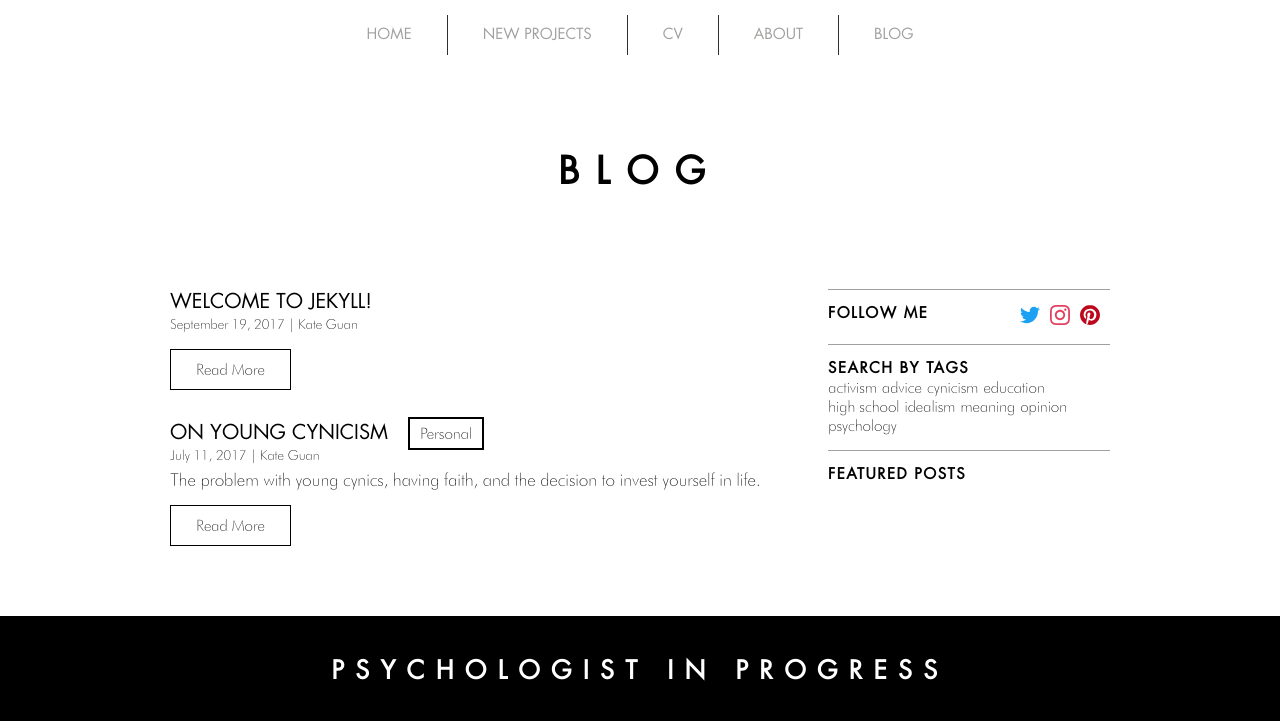
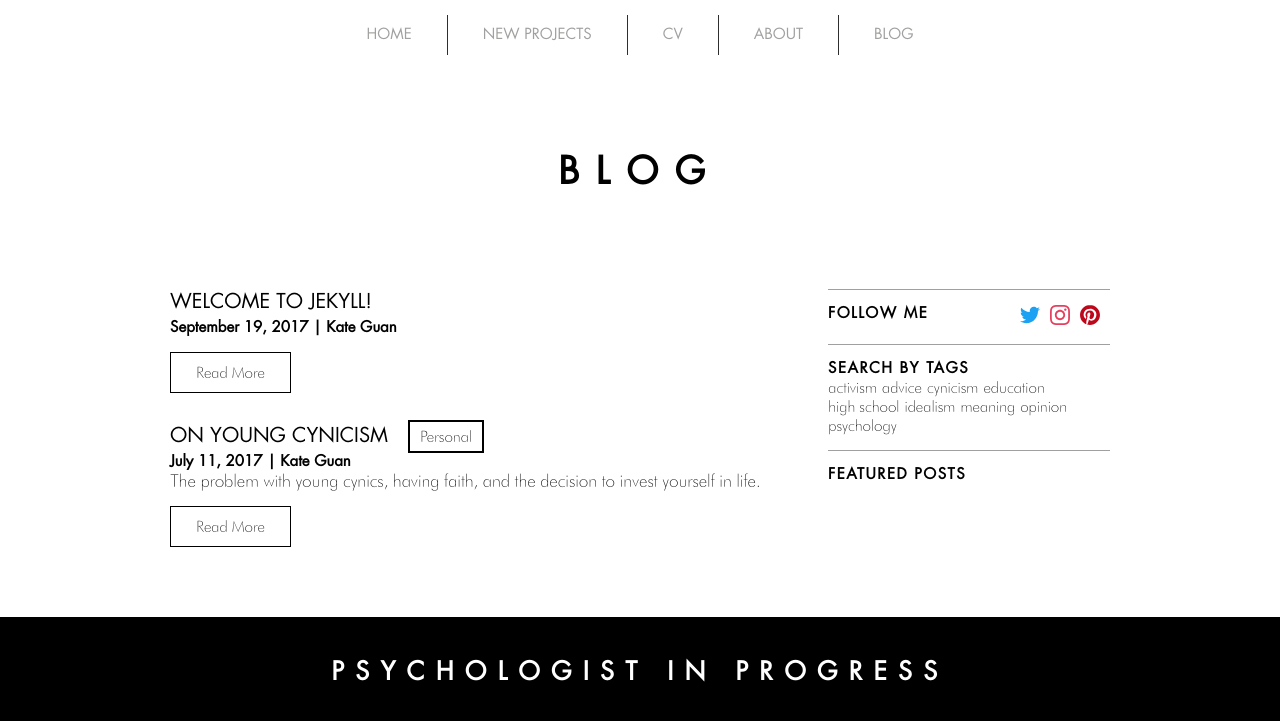
Before and after one commit to Jaacky/katewguan.com, a Jekyll site: the page built from blog/index.html, in a window 1280 px wide. Shown: the top 721 px of the page. Built offline with Jekyll 4.4.1, drawn with Linux system fonts in a browser that asks for light colours.

Commit message:
Refactor to make layout and styles more consistent

```diff
--- a/_includes/sidebar.html
+++ b/_includes/sidebar.html
@@ -1,5 +1,5 @@
 <div class="side-bar-item social-media-container">
-    <h4 class="side-bar-item-title">Follow me</h4>
+    <h5 class="side-bar-item-title">Follow me</h5>
     <div class="social-media-icons">
         <a href="https://twitter.com/katewguan" id="twitter" class="social-media-icon">
             {% include icons/twitter-icon.html %}
@@ -13,7 +13,7 @@
     </div>
 </div>
 <div class="side-bar-item">
-    <h4 class="side-bar-item-title">Search by tags</h4>
+    <h5 class="side-bar-item-title">Search by tags</h5>
     <ul class="blog-tags-list">
         {% assign sorted_tags = site.tags | sort %}
         {% for tag in sorted_tags %}
@@ -26,5 +26,5 @@
     </ul>
 </div>
 <div class="side-bar-item">
-    <h4 class="side-bar-item-title">Featured posts</h4>
+    <h5 class="side-bar-item-title">Featured posts</h5>
 </div>
--- a/blog/index.html
+++ b/blog/index.html
@@ -11,13 +11,15 @@
             <ul>
                 {% for post in site.posts %}
                     <li>
-                        <div>
+                        <div class="title-category">
                             <a class="title" href="{{ post.url }}">{{ post.title }}</a>
                             {% if post.category.size %}
                                 <a class="category" href="">{{ post.category }}</a>
                             {% endif %}
                         </div>
-                        <p class="date">{{ post.date  | date: "%B %-d, %Y" }} | {{ post.author }}</p>
+                        <h5 class="date-author">
+                            {{ post.date  | date: "%B %-d, %Y" }} | {{ post.author }}
+                        </h5>
                         <p>{{ post.snippet }}</p>
                         <button>
                             <a href="{{ post.url }}">Read More</a>
--- a/css/styles.css
+++ b/css/styles.css
@@ -32,6 +32,14 @@
 
 h1, h2, h3, h4, h5 {
     font-size: 20px;
+}
+
+h4 {
+    font-size: 18px;
+}
+
+h5 {
+    font-size: 15px;
 }
 
 p {
@@ -206,10 +214,10 @@
     border-top: 1px solid #A0A09F;
 }
 
-h4.side-bar-item-title {
-    font-size: 15px;
+.side-bar-item-title {
+    /* font-size: 15px; */
     text-transform: uppercase;
-    font-family: "Futura Std Book";
+    font-family: Futura Std Book;
     letter-spacing: .1em;
 }
 
@@ -235,21 +243,26 @@
 }
 
 .blog .title, .post .title {
+    display: inline-block;
     font-family: Futura Std Book;
     font-size: 20px;
     text-transform: uppercase;
     text-decoration: none;
 }
 
-.blog .category {
+.category {
     border: 2px solid black;
     padding: 5px 10px;
     text-transform: capitalize;
     margin-left: 20px;
 }
 
-.blog .date {
-    font-size: 14px;
+.title-category {
+    margin-bottom: 5px;
+}
+
+.date-author {
+    font-family: Futura Std Book;
 }
 
 .blog-tags {
@@ -276,6 +289,10 @@
     fill: #BD081C;
 }
 
+.post-content {
+    margin-top: 20px;
+}
+
 .post p {
     font-family: 'Enriqueta';
     font-size: 14px;
```
Also changed, not shown: _layouts/post.html (+14 -3 lines).
